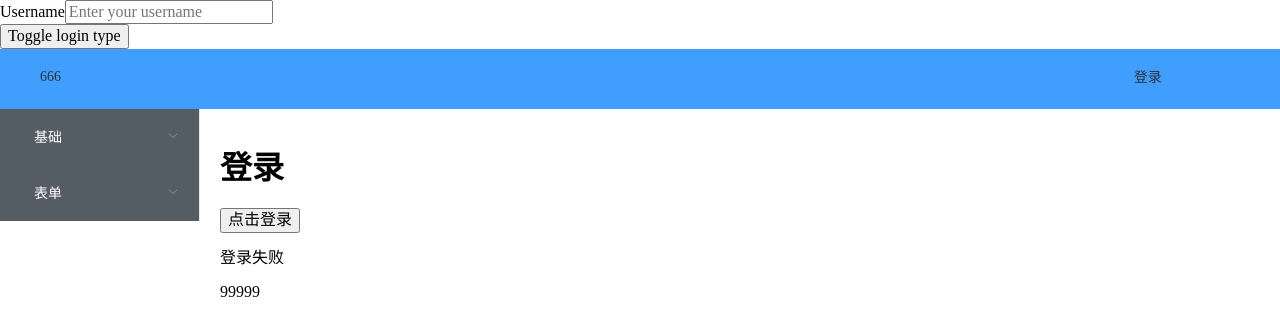
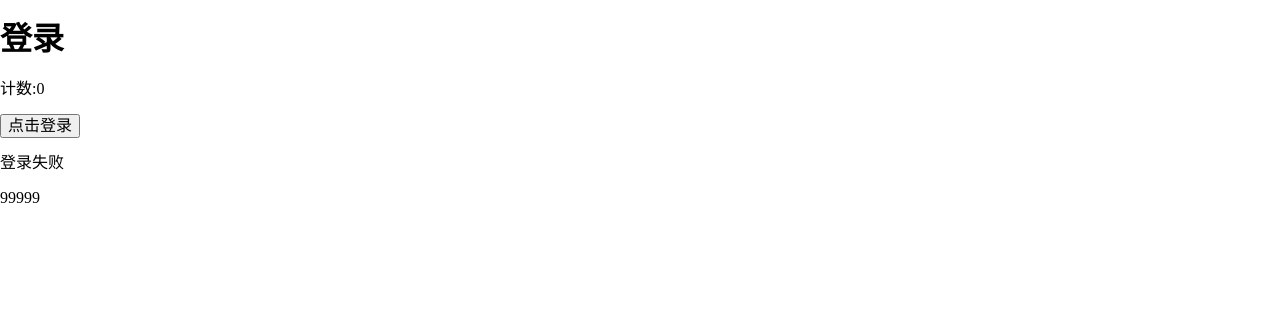
Before and after one commit to eleksbai/hello-vue, a Vue app: page /#/login in a window 1280 px wide. Shown: the top 336 px of the page. Built offline with nearby package versions, Linux system fonts and the light colour scheme; some icons are missing.

Commit message:
配置首页基本框架,vuex全局数据

```diff
--- a/src/App.vue
+++ b/src/App.vue
@@ -1,20 +1,7 @@
 <template>
   <div id="app">
-
-    <div v-if="loginType === 'username'">
-      <label>Username</label>
-      <input placeholder="Enter your username">
-    </div>
-    <div v-else>
-      <label>Email</label>
-      <input placeholder="Enter your email address">
-    </div>
-    <div>
-      <button @click="toggleLoginType">Toggle login type</button>
-    </div>
-
-    <!--<router-view></router-view>-->
-    <el-container key="index" v-if="loginType === 'username'">
+    <el-container v-if="this.$store.state.isLogin">
+    <!--<el-container>-->
       <el-header class="header">
         <vheader/>
       </el-header>
@@ -28,7 +15,7 @@
       </el-container>
     </el-container>
 
-    <el-container key="login" v-else>
+    <el-container v-else>
       <vlogin></vlogin>
     </el-container>
 
@@ -49,16 +36,13 @@ export default {
   },
   data: function () {
     return {
-      is_login: false,
       loginType: 'username'
     }
   },
+  computed: {
+  },
   methods: {
-    toggleLoginType: function () {
-      this.loginType = this.loginType === 'username' ? 'email' : 'username'
-    }
   }
-
 }
 
 </script>
--- a/src/components/Home.vue
+++ b/src/components/Home.vue
@@ -1,5 +1,5 @@
 <template>
- <h1>Hello Home ! </h1>
+  <p></p>
 </template>
 
 <script>
--- a/src/components/Login.vue
+++ b/src/components/Login.vue
@@ -1,22 +1,14 @@
 <template>
-      <!--<el-container >-->
   <div>
     <h1>登录</h1>
-          <!--<div></div>-->
-          <button  v-on:click="user_login">点击登录</button>
+    <p>计数:{{ this.$store.state.count }}</p>
+    <button v-on:click="user_login">点击登录</button>
     <p v-if="value">
       登录成功...
     </p>
     <p v-else>登录失败</p>
     <p>99999</p>
-          <!--<div>-->
-            <!--hello-->
-          <!--</div>-->
-
   </div>
-      <!--</el-container>-->
-  <!--<h1>登录</h1>-->
-
 </template>
 
 <script>
@@ -27,12 +19,16 @@ export default {
       value: this.isLogin
     }
   },
+  couputed: {
+  },
   // props: {
   //   value: this.isLogin
   // },
   methods: {
     user_login () {
       this.$store.commit('login')
+      this.$store.commit('increment')
+
       this.$router.push({path: '/'})
       // this.$router.push()
     }
--- a/src/main.js
+++ b/src/main.js
@@ -34,7 +34,6 @@ const store = new Vuex.Store({
       state.isLogin = true
     }
   }
-
 })
 
 router.beforeEach((to, from, next) => {
@@ -57,6 +56,6 @@ new Vue({
   el: '#app',
   router,
   store,
-  components: { App },
+  components: {App},
   template: '<App/>'
 })
```
Lines whose indentation alone changed are shown as unchanged.
